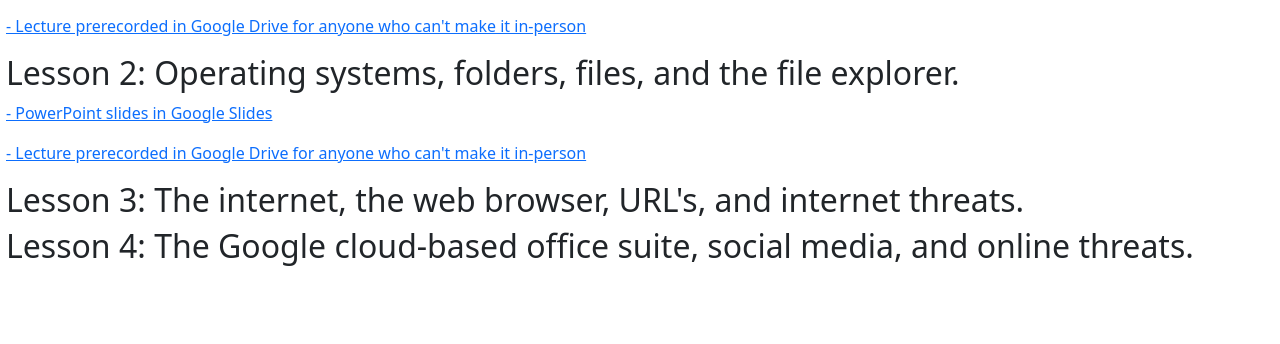
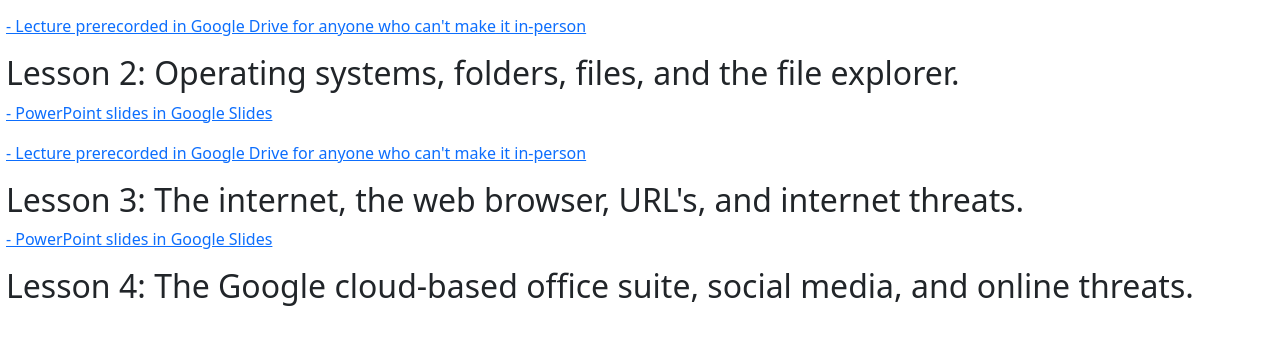
Before and after one commit to JohnReedLOL/website-for-class-3, a plain HTML site: page index.html in a window 1280 px wide. Shown: the part 180-524 px from the top of the page. Drawn offline with nearby package versions, Linux system fonts and the light colour scheme.

Commit message:
Update index.html

```diff
--- a/index.html
+++ b/index.html
@@ -16,6 +16,9 @@
 <p><a href='https://docs.google.com/presentation/d/1qb_v0XHVTVY2Bql5hi69KOD7ruORH0DCuJ_PPejvtFA/edit?usp=drivesdk'>- PowerPoint slides in Google Slides</a></p>
     <p><a href='https://drive.google.com/file/d/1eFaGQ_AmONdoQ1xumrit0kGhpXtVW2yt/view?usp=drivesdk'>- Lecture prerecorded in Google Drive for anyone who can't make it in-person</a></p>
     <h2>Lesson 3: The internet, the web browser, URL's, and internet threats.</h2>
+
+<p><a href='https://docs.google.com/presentation/d/1qb_v0XHVTVY2Bql5hi69KOD7ruORH0DCuJ_PPejvtFA/edit?usp=drivesdk'>- PowerPoint slides in Google Slides</a></p>
+
     <h2>Lesson 4: The Google cloud-based office suite, social media, and online threats.</h2>
     <script src="https://cdn.jsdelivr.net/npm/bootstrap@5.3.8/dist/js/bootstrap.bundle.min.js" integrity="sha384-FKyoEForCGlyvwx9Hj09JcYn3nv7wiPVlz7YYwJrWVcXK/BmnVDxM+D2scQbITxI" crossorigin="anonymous"></script>
   </body>
```
